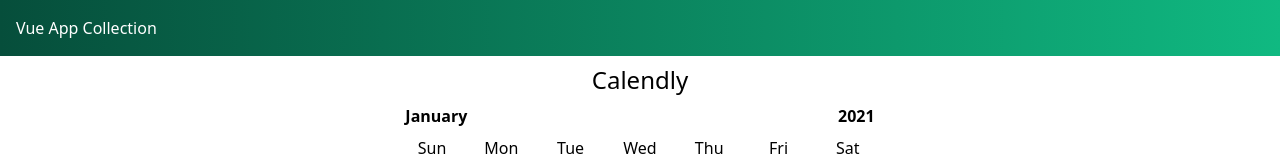
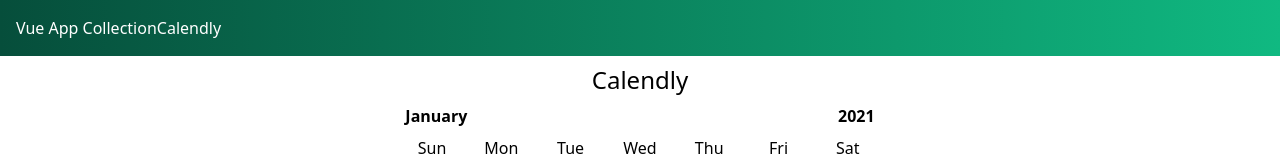
Before and after one commit to goldenglorys/vue-app-collection, a Vue app: page / in a window 1280 px wide. Shown: the top 160 px of the page. Built offline with nearby package versions, Linux system fonts and the light colour scheme; no server answers.

Commit message:
Vue3 router issue fixed

```diff
--- a/package.json
+++ b/package.json
@@ -26,7 +26,7 @@
     "postcss": "^7.0.35",
     "tailwindcss": "npm:@tailwindcss/postcss7-compat@^2.0.2",
     "vue": "^3.0.0",
-    "vue-router": "^3.5.1",
+    "vue-router": "^4.0.3",
     "vuex": "^4.0.0"
   },
   "devDependencies": {
--- a/src/App.vue
+++ b/src/App.vue
@@ -1,6 +1,7 @@
 <template>
   <AppHeader />
   <div class="w-full flex">
+    <router-view></router-view>
     <Calendar />
   </div>
   <!-- <QuestionHeader
@@ -22,11 +23,10 @@
 </template>
 
 <script>
-
 // import QuestionHeader from './components/QuestionHeader.vue'
 // import QuestionBox from './components/QuestionBox.vue'
-import AppHeader from './components/AppHeader.vue'
-import Calendar from './components/Calendar.vue'
+import AppHeader from "./components/AppHeader.vue";
+import Calendar from "./components/Calendar.vue";
 
 export default {
   name: "App",
@@ -41,34 +41,33 @@ export default {
       questions: [],
       index: 0,
       numCorrect: 0,
-      numTotal: 0
-    }
+      numTotal: 0,
+    };
   },
   methods: {
     next() {
-      this.index++
+      this.index++;
     },
     increment(isCorrect) {
-      if(isCorrect){
-        this.numCorrect++
+      if (isCorrect) {
+        this.numCorrect++;
       }
-      this.numTotal++
-    }
+      this.numTotal++;
     },
-  mounted: function(){
+  },
+  mounted: function () {
     fetch("https://opentdb.com/api.php?amount=10&category=18&type=multiple", {
-      method: "GET"
+      method: "GET",
     })
       .then((response) => {
-      return response.json()
+        return response.json();
       })
       .then((jsonData) => {
-      this.questions = jsonData.results
-    })
-  }
+        this.questions = jsonData.results;
+      });
+  },
 };
 </script>
 
 <style>
-
 </style>
--- a/src/components/AppHeader.vue
+++ b/src/components/AppHeader.vue
@@ -1,15 +1,15 @@
 <template>
-  <nav class="w-full bg-gradient-to-r from-green-900 to-green-500 text-white px-4 py-4">
-      <a >Vue App Collection</a>
+  <nav
+    class="w-full bg-gradient-to-r from-green-900 to-green-500 text-white px-4 py-4"
+  >
+    <a>Vue App Collection</a>
+    <router-link to="/calendly">Calendly</router-link>
   </nav>
 </template>
 
 <script>
-export default {
-
-}
+export default {};
 </script>
 
 <style>
-
 </style>
```
Also changed, not shown: src/main.js (+6 -1 lines), src/router.js (added, +14 -0 lines), 1 other file (tests, documents, lock files or other folders). Lines whose indentation alone changed are shown as unchanged.
